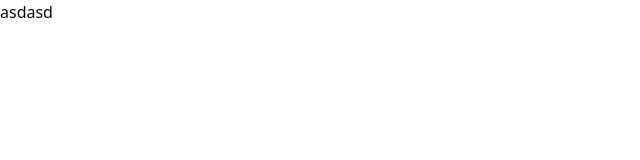
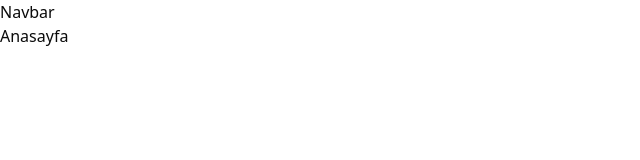
Before and after one commit to baristacirlioglu/online-grocery, a Next.js app: page / in a window 1280 px wide. Shown: the top 160 px of the page, without its empty margins (0-640 px from the left). Built offline with nearby package versions, Linux system fonts and the light colour scheme.

Commit message:
Removes unused homepage component
Eliminates a redundant file to streamline the codebase and reduce clutter.

```diff
--- a/app/page.tsx
+++ b/app/(routes)/(site)/page.tsx
@@ -1,7 +1,7 @@
 export default function Home() {
   return (
     <div>
-      asdasd
+      Anasayfa
     </div>
   );
 }
--- /dev/null
+++ b/app/(routes)/layout.tsx
@@ -0,0 +1,17 @@
+import Navbar from "@/components/Navbar";
+
+interface MainLayoutProps {
+    children: React.ReactNode;
+}
+
+const MainLayout = ({children}: MainLayoutProps) => {
+  return (
+    <>
+      <Navbar />
+      <main>
+        {children}
+      </main>
+    </>
+  )
+}
+export default MainLayout;
--- /dev/null
+++ b/components/Navbar.tsx
@@ -0,0 +1,6 @@
+const Navbar = () => {
+  return (
+    <div>Navbar</div>
+  )
+}
+export default Navbar
```
Also changed, not shown: public/logo.png (added).
